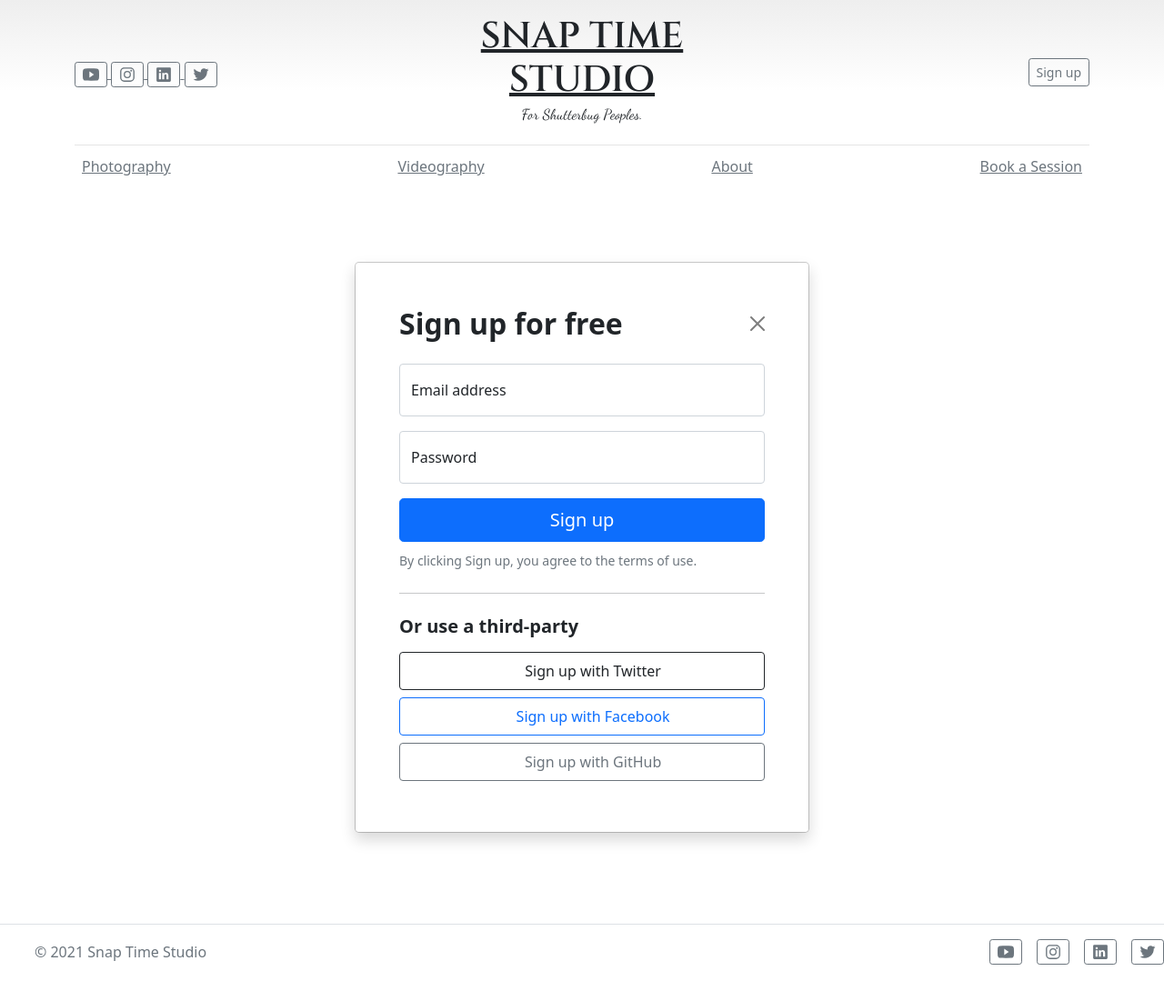
After one commit to WithSJ/Snap_Time_Studio, a Flask app: page /signup in a window 1280 px wide. The commit adds this page. Shown: the whole page at 91% size. Run offline with Flask 2, Linux system fonts and the light colour scheme; some libraries are stand-ins or nearby versions.

Commit message:
signup added

```diff
--- a/app/routes.py
+++ b/app/routes.py
@@ -18,3 +18,7 @@ def about():
 @app.route("/book_a_session")
 def book_a_session():
     return render_template("book_a_session.html", title="Book A Session")
+
+@app.route("/signup")
+def signup():
+    return render_template("signup.html", title="Sign up")
--- a/app/templates/layout.html
+++ b/app/templates/layout.html
@@ -23,6 +23,7 @@
     <link href="https://cdn.jsdelivr.net/npm/bootstrap@5.1.3/dist/css/bootstrap.min.css" rel="stylesheet" integrity="sha384-1BmE4kWBq78iYhFldvKuhfTAU6auU8tT94WrHftjDbrCEXSU1oBoqyl2QvZ6jIW3" crossorigin="anonymous">
      <link rel="canonical" href="https://getbootstrap.com/docs/5.1/examples/footers/">
 
+     <link rel="canonical" href="https://getbootstrap.com/docs/5.1/examples/modals/">
 
     <title>{{ title }} - Snap Time Studio</title>
 
--- /dev/null
+++ b/app/templates/signup.html
@@ -0,0 +1,49 @@
+{% extends "layout.html"%}
+
+{% block content%}
+
+
+<div class="modal modal-signin position-static d-block py-5" tabindex="-1" role="dialog" id="modalSignin">
+  <div class="modal-dialog" role="document">
+    <div class="modal-content rounded-5 shadow">
+      <div class="modal-header p-5 pb-4 border-bottom-0">
+        <!-- <h5 class="modal-title">Modal title</h5> -->
+        <h2 class="fw-bold mb-0">Sign up for free</h2>
+        <button type="button" class="btn-close" data-bs-dismiss="modal" aria-label="Close"></button>
+      </div>
+
+      <div class="modal-body p-5 pt-0">
+        <form class="">
+          <div class="form-floating mb-3">
+            <input type="email" class="form-control rounded-4" id="floatingInput" placeholder="name@example.com">
+            <label for="floatingInput">Email address</label>
+          </div>
+          <div class="form-floating mb-3">
+            <input type="password" class="form-control rounded-4" id="floatingPassword" placeholder="Password">
+            <label for="floatingPassword">Password</label>
+          </div>
+          <button class="w-100 mb-2 btn btn-lg rounded-4 btn-primary" type="submit">Sign up</button>
+          <small class="text-muted">By clicking Sign up, you agree to the terms of use.</small>
+          <hr class="my-4">
+          <h2 class="fs-5 fw-bold mb-3">Or use a third-party</h2>
+          <button class="w-100 py-2 mb-2 btn btn-outline-dark rounded-4" type="submit">
+            <svg class="bi me-1" width="16" height="16"><use xlink:href="#twitter"/></svg>
+            Sign up with Twitter
+          </button>
+          <button class="w-100 py-2 mb-2 btn btn-outline-primary rounded-4" type="submit">
+            <svg class="bi me-1" width="16" height="16"><use xlink:href="#facebook"/></svg>
+            Sign up with Facebook
+          </button>
+          <button class="w-100 py-2 mb-2 btn btn-outline-secondary rounded-4" type="submit">
+            <svg class="bi me-1" width="16" height="16"><use xlink:href="#github"/></svg>
+            Sign up with GitHub
+          </button>
+        </form>
+      </div>
+    </div>
+  </div>
+</div>
+
+
+
+{% endblock %}
```
